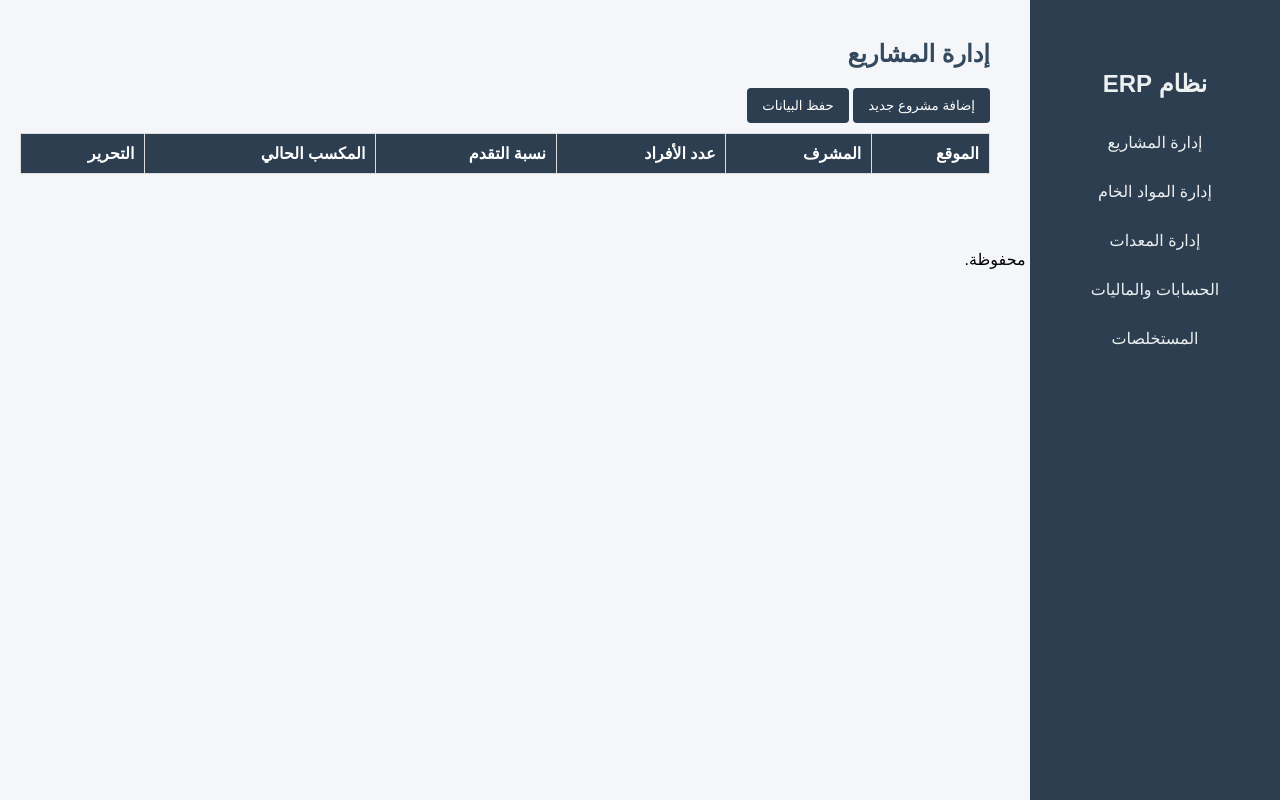
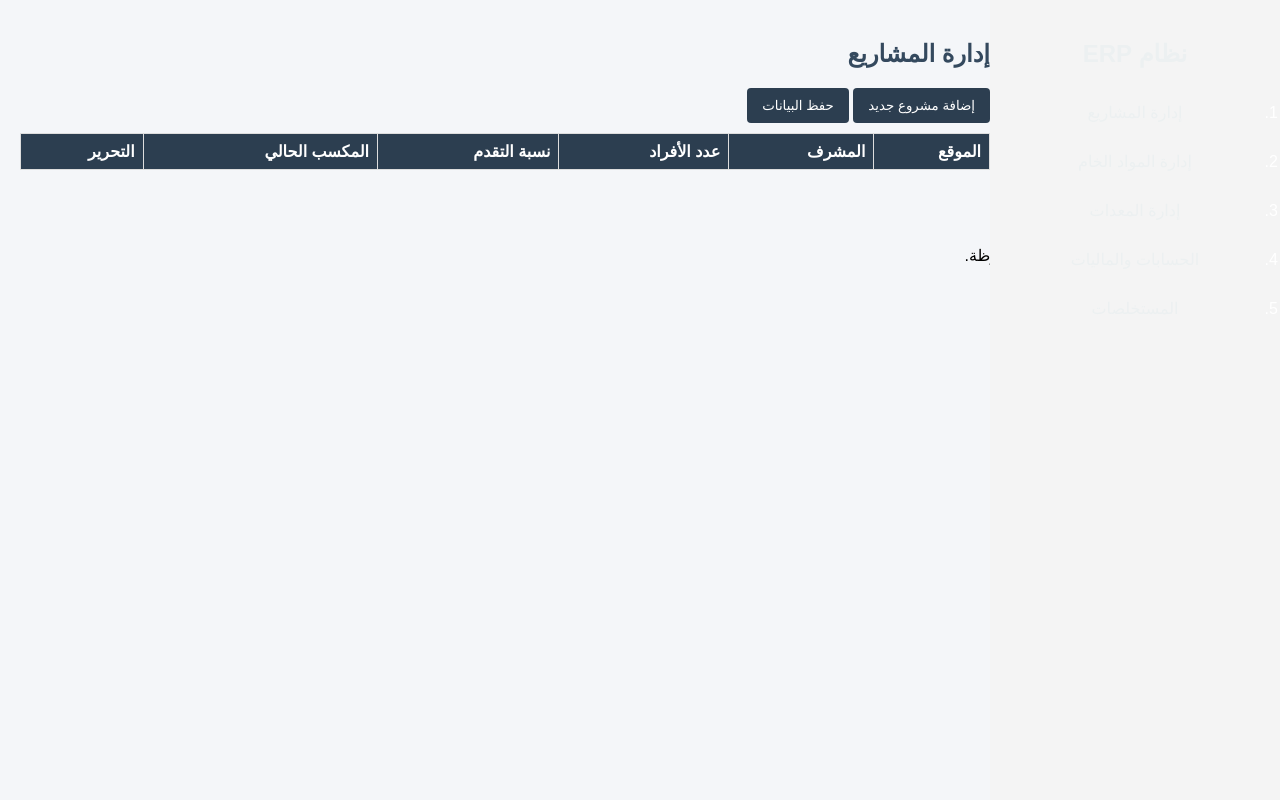
Before and after one commit to dushi1984/ERP, a website: page index.html in a window 1280 px wide. Both pictures are taken after a click on the link "إدارة المشاريع". Drawn offline with Linux system fonts and the light colour scheme.

Commit message:
styles.css

```diff
--- a/styles.css
+++ b/styles.css
@@ -98,5 +98,24 @@
         button:hover {
             background-color: #34495e;
         }
-
+.sidebar {
+    width: 250px;
+    background-color: #f4f4f4;
+    padding: 20px;
+    height: 100vh;
+    position: fixed;
+}
+.main-content {
+    margin-right: 270px;
+    padding: 20px;
+}
+table {
+    width: 100%;
+    border-collapse: collapse;
+}
+th, td {
+    border: 1px solid #ddd;
+    padding: 8px;
+    text-align: right;
+}
     </style>
```
